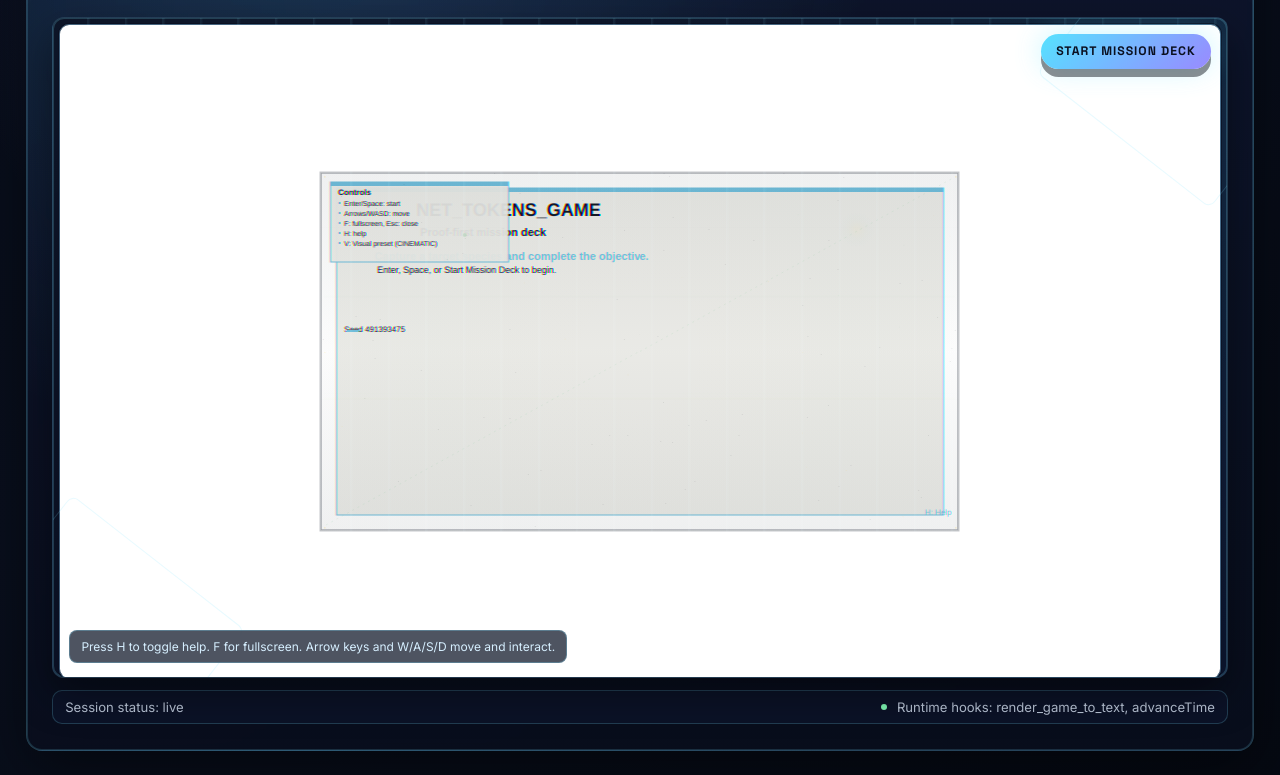
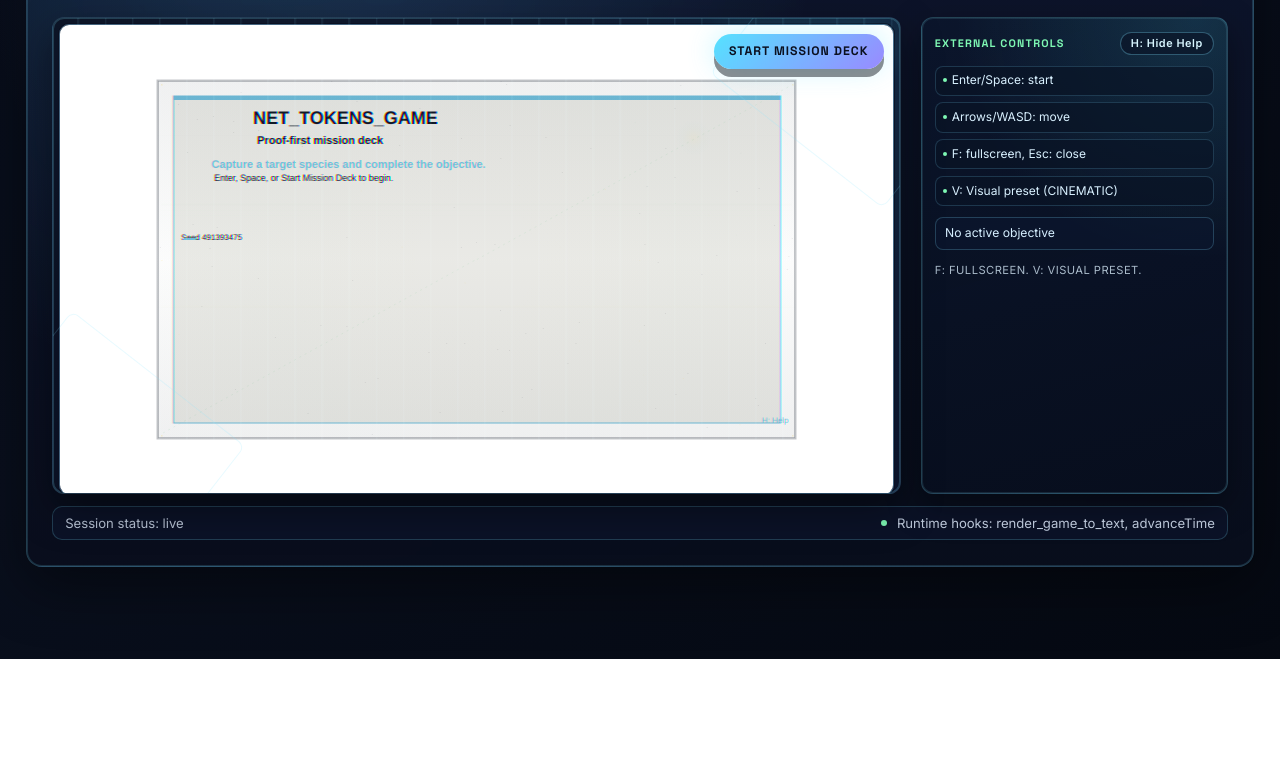
Before and after one commit to OsanGen/NET_TOKENS_GAME, a website: page index.html in a window 1280 px wide. Shown: the part 141-916 px from the top of the page. After the commit the page ends 800 px from the top, so only its background shows below. Drawn offline with Linux system fonts and the light colour scheme; animation ran at ten frames a second.

Commit message:
Move controls UI outside game canvas

```diff
--- a/final_build/CURRENT_GAPS.txt
+++ b/final_build/CURRENT_GAPS.txt
@@ -1,7 +1,7 @@
 final_build (component | status | next action)
 - Mission Flow | done | verify all task variants remain gated by target capture in longer play sessions
 - Hub Flow | in_progress | tune HUB_NODE_MIN_GAP and board spacing after one full 10-seed smoke pass
-- Controls Overlay | done | validate help toggle copy remains concise after any future control additions
+- Controls Overlay | in_progress | run a visual smoke pass for right-rail desktop and stacked mobile layouts to confirm collapsed/expanded panel readability
 - Local Launch Tooling | done | stale/reused PID handling now guarded; keep using `scripts/open-game.sh` for reliable open/start on `5170`
 - Validation Loop | done | continue using `web_game_playwright_client_local.js` plus deterministic probe scripts for task-specific checks
 - Visual Asset Content | blocked | set `OPENAI_API_KEY` then run `bash scripts/generate-imagegen-assets.sh` to regenerate all 24 sprites from CogSec-compliant prompts and sync 64x64 outputs into `assets/sprites`
--- a/game.js
+++ b/game.js
@@ -172,6 +172,10 @@
   const postFxImageData = postFxCtx.createImageData(SIM_W, SIM_H);
 
   const startBtn = document.getElementById("start-btn");
+  const controlsPanel = document.getElementById("controls-panel");
+  const controlsToggle = document.getElementById("controls-toggle");
+  const controlsActions = document.getElementById("controls-actions");
+  const controlsObjective = document.getElementById("controls-objective");
   const coordNote = "Origin top-left, +x right, +y down";
 
   const input = {
@@ -845,6 +849,10 @@
     ];
   }
 
+  function externalActionsForMode(mode) {
+    return contextActionsForMode(mode).filter((action) => !/^H:\s*help$/i.test(action));
+  }
+
   function objectiveHintText() {
     if (state.mode === "battle" && state.battle) {
       const enemyName = (alienById[state.battle.enemySpeciesId] || alienSpecies[0]).name;
@@ -857,6 +865,24 @@
   function helpOverlayVisible() {
     if (state.ui.helpPinned) return state.ui.helpVisible;
     return state.ui.helpVisible || state.frame <= state.ui.autoHelpUntilFrame;
+  }
+
+  function syncExternalControlsUI() {
+    if (!controlsPanel || !controlsToggle || !controlsActions || !controlsObjective) return;
+    const visible = helpOverlayVisible();
+    controlsPanel.classList.toggle("is-collapsed", !visible);
+    controlsPanel.setAttribute("data-expanded", visible ? "true" : "false");
+    controlsToggle.setAttribute("aria-pressed", visible ? "true" : "false");
+    controlsToggle.textContent = visible ? "H: Hide Help" : "H: Show Help";
+
+    const actions = externalActionsForMode(state.mode);
+    controlsActions.textContent = "";
+    for (const action of actions) {
+      const item = document.createElement("li");
+      item.textContent = action;
+      controlsActions.appendChild(item);
+    }
+    controlsObjective.textContent = objectiveHintText();
   }
 
   function brandAuditSnapshot() {
@@ -1936,7 +1962,6 @@
     sceneCtx.fillRect(0, 0, SIM_W, SIM_H);
     sceneCtx.font = "7px Sora, sans-serif";
     drawModeScene(state.mode);
-    drawHelpOverlay();
   }
 
   function drawModeScene(mode) {
@@ -2603,7 +2628,7 @@
     const hudH = 12;
     const hudX = 6;
     const hudY = SIM_H - hudH - 4;
-    const hint = `V: ${visualPresetLabel()}   H: Help`;
+    const presetText = `Preset ${visualPresetLabel()}`;
     sceneCtx.fillStyle = tone.panelFill;
     sceneCtx.fillRect(hudX, hudY, SIM_W - hudX * 2, hudH);
     sceneCtx.strokeStyle = tone.edge;
@@ -2615,42 +2640,8 @@
     sceneCtx.fillText(text, hudX + 6, hudY + 9);
     const lastMessage = state.messages[state.messages.length - 1] || "";
     if (lastMessage) sceneCtx.fillText(lastMessage, hudX + 6, hudY + 6);
-    const helpX = SIM_W - 8 - sceneCtx.measureText(hint).width;
-    sceneCtx.fillText(hint, helpX, hudY + 9);
-  }
-
-  function drawHelpOverlay() {
-    if (!helpOverlayVisible()) return;
-    const accent = accentColor();
-    const tone = sceneTone(state.mode);
-    const actions = contextActionsForMode(state.mode);
-    const overlayW = 178;
-    const overlayH = state.mode === "mission" ? 92 : state.mode === "battle" ? 98 : 80;
-    const x = 10;
-    const y = 10;
-    sceneCtx.fillStyle = withAlpha(tone.panelFill, 0.95);
-    sceneCtx.fillRect(x, y, overlayW, overlayH);
-    sceneCtx.strokeStyle = tone.edge;
-    sceneCtx.lineWidth = 1;
-    sceneCtx.strokeRect(x, y, overlayW, overlayH);
-    sceneCtx.fillStyle = accent;
-    sceneCtx.fillRect(x, y, overlayW, 4);
-    sceneCtx.fillStyle = tone.text;
-    sceneCtx.font = "700 8px Sora, sans-serif";
-    sceneCtx.fillText("Controls", x + 8, y + 13);
-    sceneCtx.font = "7px Sora, sans-serif";
-    let ty = y + 24;
-    for (const action of actions) {
-      sceneCtx.fillStyle = accent;
-      sceneCtx.fillRect(x + 8, ty - 4, 2, 2);
-      sceneCtx.fillStyle = tone.text;
-      sceneCtx.fillText(action, x + 14, ty);
-      ty += 10;
-    }
-    if ((state.mode === "mission" && state.objective.current) || state.mode === "battle") {
-      sceneCtx.fillStyle = tone.text;
-      sceneCtx.fillText(objectiveHintText(), x + 8, y + overlayH - 8);
-    }
+    const presetX = SIM_W - 8 - sceneCtx.measureText(presetText).width;
+    sceneCtx.fillText(presetText, presetX, hudY + 9);
   }
 
   function drawPostProcess() {
@@ -3225,6 +3216,7 @@
 
     drawWorldScene();
     drawPostProcess();
+    syncExternalControlsUI();
   }
 
   function update(dt) {
@@ -3299,6 +3291,7 @@
     } else if (key === "KeyH" && isDown) {
       state.ui.helpPinned = true;
       state.ui.helpVisible = !state.ui.helpVisible;
+      syncExternalControlsUI();
     } else if (key === "KeyV" && isDown) {
       cycleVisualPreset();
     } else if (key === "KeyF" && isDown) {
@@ -3456,6 +3449,13 @@
   startBtn.addEventListener("click", () => {
     startFromTitle();
   });
+  if (controlsToggle) {
+    controlsToggle.addEventListener("click", () => {
+      state.ui.helpPinned = true;
+      state.ui.helpVisible = !state.ui.helpVisible;
+      syncExternalControlsUI();
+    });
+  }
   document.addEventListener("keydown", (e) => keyEvent(e, true));
   document.addEventListener("keyup", (e) => keyEvent(e, false));
   window.addEventListener("resize", resizeCanvas);
@@ -3470,6 +3470,7 @@
   resetGame();
   setMode("title");
   resizeCanvas();
+  syncExternalControlsUI();
   state.messages = ["NET_TOKENS_GAME", "Press start"];
   render();
 
--- a/index.html
+++ b/index.html
@@ -17,6 +17,7 @@
           to run.
         </p>
       </header>
+      <div id="play-layout">
         <div id="game-shell">
           <span class="shell-ornament shell-ornament-left"></span>
           <span class="shell-ornament shell-ornament-right"></span>
@@ -27,10 +28,22 @@
             aria-label="NET_TOKENS_GAME canvas"
           ></canvas>
           <button id="start-btn" type="button">Start Mission Deck</button>
-        <p id="control-hint">
-          Press H to toggle help. F for fullscreen. Arrow keys and W/A/S/D move and
-          interact.
+        </div>
+        <aside id="controls-panel" class="controls-panel" aria-label="Game controls">
+          <div class="controls-header">
+            <p class="controls-kicker">External Controls</p>
+            <button id="controls-toggle" type="button" aria-pressed="true">H: Hide Help</button>
+          </div>
+          <ul id="controls-actions" class="controls-actions">
+            <li>Move with arrows/WASD</li>
+            <li>Space: interact</li>
+            <li>Enter: confirm</li>
+          </ul>
+          <p id="controls-objective" class="controls-objective" aria-live="polite">
+            No active objective
           </p>
+          <p class="controls-foot">F: fullscreen. V: visual preset.</p>
+        </aside>
       </div>
       <footer class="status-strip">
         <span>Session status: live</span>
--- a/styles.css
+++ b/styles.css
@@ -92,11 +92,19 @@ body {
   font-size: 0.95rem;
 }
 
+#play-layout {
+  width: min(100%, 1400px);
+  margin-inline: auto;
+  display: grid;
+  grid-template-columns: minmax(0, 1fr) clamp(264px, 24vw, 340px);
+  gap: clamp(12px, 1.8vw, 20px);
+  align-items: stretch;
+}
+
 #game-shell {
   position: relative;
-  width: min(100%, 1400px);
+  width: 100%;
   aspect-ratio: 16 / 9;
-  margin-inline: auto;
   display: grid;
   place-items: center;
   border-radius: var(--radius-md);
@@ -110,6 +118,122 @@ body {
     inset 0 0 0 1px rgba(124, 233, 255, 0.2);
   overflow: hidden;
   animation: shellIn 0.35s var(--timing);
+}
+
+.controls-panel {
+  border-radius: var(--radius-md);
+  border: 1px solid rgba(124, 232, 255, 0.24);
+  background:
+    radial-gradient(circle at 90% 0%, rgba(76, 224, 255, 0.14), transparent 44%),
+    linear-gradient(165deg, rgba(12, 22, 44, 0.92), rgba(8, 14, 30, 0.9));
+  box-shadow:
+    0 12px 34px rgba(0, 0, 0, 0.38),
+    inset 0 0 0 1px rgba(137, 228, 255, 0.12);
+  padding: 0.86rem 0.82rem;
+  display: flex;
+  flex-direction: column;
+  gap: 0.66rem;
+}
+
+.controls-header {
+  display: flex;
+  align-items: center;
+  justify-content: space-between;
+  gap: 0.56rem;
+}
+
+.controls-kicker {
+  margin: 0;
+  font: 700 0.68rem/1 var(--title-stack);
+  letter-spacing: 0.11em;
+  text-transform: uppercase;
+  color: var(--neon);
+}
+
+#controls-toggle {
+  border: 1px solid rgba(126, 224, 255, 0.32);
+  border-radius: 999px;
+  padding: 0.33rem 0.62rem;
+  background: rgba(11, 22, 42, 0.78);
+  color: #d8f6ff;
+  font: 600 0.68rem/1 var(--body-stack);
+  letter-spacing: 0.05em;
+  cursor: pointer;
+  transition:
+    border-color 180ms var(--timing),
+    transform 180ms var(--timing),
+    background-color 180ms var(--timing);
+}
+
+#controls-toggle:hover {
+  border-color: rgba(126, 244, 180, 0.56);
+  transform: translateY(-1px);
+}
+
+#controls-toggle:active {
+  transform: translateY(1px);
+}
+
+#controls-toggle:focus-visible {
+  outline: 1px solid rgba(126, 244, 180, 0.74);
+  outline-offset: 2px;
+}
+
+.controls-actions {
+  margin: 0;
+  padding: 0;
+  list-style: none;
+  display: grid;
+  gap: 0.42rem;
+}
+
+.controls-actions li {
+  margin: 0;
+  position: relative;
+  border-radius: 8px;
+  border: 1px solid rgba(123, 214, 255, 0.18);
+  background: rgba(10, 20, 38, 0.68);
+  padding: 0.43rem 0.52rem 0.43rem 1rem;
+  color: #d9f1ff;
+  font-size: 0.75rem;
+  line-height: 1.2;
+}
+
+.controls-actions li::before {
+  content: "";
+  position: absolute;
+  left: 0.45rem;
+  top: 0.74rem;
+  width: 4px;
+  height: 4px;
+  border-radius: 50%;
+  background: var(--neon);
+}
+
+.controls-objective {
+  margin: 0;
+  border-radius: 8px;
+  border: 1px solid rgba(126, 224, 255, 0.22);
+  background: rgba(12, 24, 47, 0.62);
+  padding: 0.5rem 0.58rem;
+  color: #d6efff;
+  font-size: 0.76rem;
+  line-height: 1.22;
+}
+
+.controls-foot {
+  margin: 0;
+  padding-top: 0.2rem;
+  color: rgba(221, 240, 255, 0.76);
+  font-size: 0.7rem;
+  letter-spacing: 0.04em;
+  text-transform: uppercase;
+}
+
+.controls-panel.is-collapsed .controls-actions,
+.controls-panel.is-collapsed .controls-objective,
+.controls-panel.is-collapsed .controls-foot {
+  display: none;
 }
 
 .shell-ornament {
@@ -213,21 +337,6 @@ body {
     0 0 12px rgba(76, 224, 255, 0.36);
 }
 
-#control-hint {
-  position: absolute;
-  left: 1rem;
-  bottom: 0.9rem;
-  margin: 0;
-  padding: 0.5rem 0.7rem;
-  max-width: min(60%, 720px);
-  border-radius: 8px;
-  font-size: 0.75rem;
-  color: #d6efff;
-  background: rgba(10, 18, 37, 0.72);
-  border: 1px solid rgba(127, 220, 255, 0.3);
-  backdrop-filter: blur(4px);
-}
-
 .status-strip {
   margin: 12px auto 0;
   width: min(100%, 1280px);
@@ -266,6 +375,20 @@ body {
     text-align: center;
   }
 
+  #play-layout {
+    grid-template-columns: 1fr;
+    gap: 12px;
+  }
+
+  .controls-panel {
+    order: 2;
+    width: 100%;
+  }
+
+  .controls-actions {
+    grid-template-columns: repeat(2, minmax(0, 1fr));
+  }
+
   #start-btn {
     right: 50%;
     transform: translateX(50%);
@@ -277,13 +400,6 @@ body {
 
   #start-btn:active {
     transform: translateX(50%) translateY(1px);
-  }
-
-  #control-hint {
-    max-width: calc(100% - 1.2rem);
-    left: 0.55rem;
-    right: 0.55rem;
-    bottom: 0.55rem;
   }
 }
 
```
Also changed, not shown: final_build/BUILD_MAP.txt (+4 -3 lines), final_build/COMPONENT__Controls_Overlay.txt (+33 -16 lines). Lines whose indentation alone changed are shown as unchanged.
